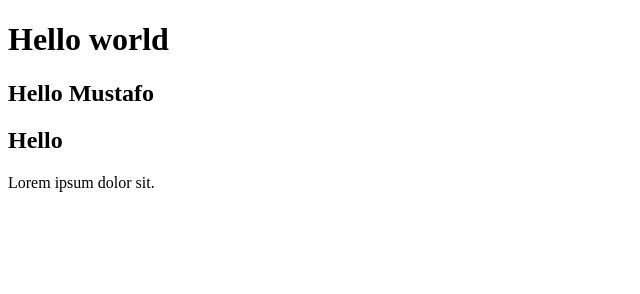
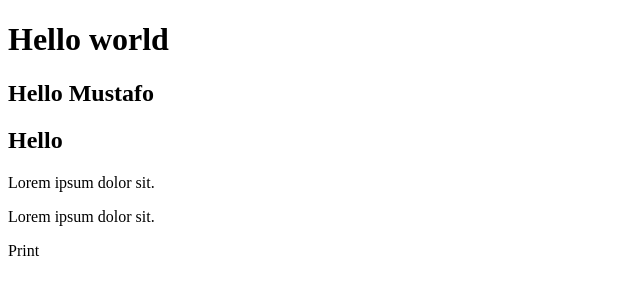
Before and after one commit to Mustafo2004/backendtest, a plain HTML site: page index.html in a window 1280 px wide. Shown: the whole page, without its empty margins (0-640 px from the left). Drawn offline with Linux system fonts and the light colour scheme.

Commit message:
fourth print index.html
Goodbuy

```diff
--- a/index.html
+++ b/index.html
@@ -10,5 +10,9 @@
     <h2>Hello Mustafo</h2>
     <h2>Hello</h2>
     <p>Lorem ipsum dolor sit.</p>
+    <p>Lorem ipsum dolor sit.</p>
+    <p>Print</p>
+
+
 </body>
 </html>
```
